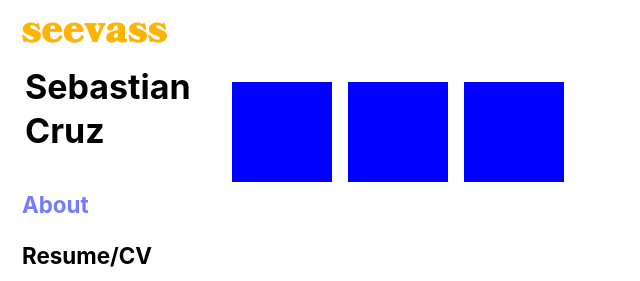
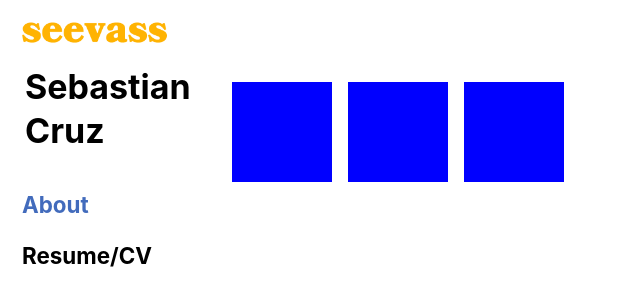
Before and after one commit to seevass/Personal-Website, a React (Vite) app in the folder vite-app/: page / in a window 1280 px wide. In both pictures the pointer is over the link "About". Shown: the top 281 px of the page, without its empty margins (0-640 px from the left). Built offline with nearby package versions, Linux system fonts and the light colour scheme.

Commit message:
super small css

```diff
--- a/vite-app/src/App.css
+++ b/vite-app/src/App.css
@@ -19,5 +19,6 @@ body {
   color: var(--main-text-color);
   &:hover {
     background-color: transparent;
+    color: #426bbc;
   }
 }
```
